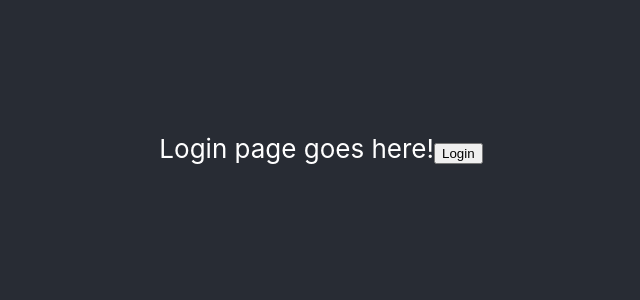
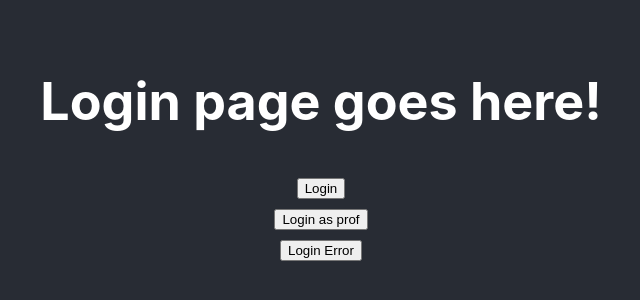
Before and after one commit to SWE-Team-1/attendancetracker, a React (Create React App) app in the folder attendance_tracker_app/: page / in a window 1280 px wide. Shown: the part 252-552 px from the top of the page, without its empty margins (319-959 px from the left). Built offline with nearby package versions, Linux system fonts and the light colour scheme.

Commit message:
Student / prof logins and dummy authentication

```diff
--- a/attendance_tracker_app/src/App.js
+++ b/attendance_tracker_app/src/App.js
@@ -7,23 +7,36 @@ class App extends React.Component {
   constructor (props) {
     super(props)
     // We can store user info in this top-level component
+    // prof is only true once user can be identifed as such
     this.state = {
       user: null,
+      prof: false,
       loggedin: false
     }
+    // Set up URL routing with react router...
+    this.login = this.login.bind(this)
+    this.loginProf = this.loginProf.bind(this)
   }
 
-  login (credentials) {
-    // Secure Login with backend indentification, for now just grant access by default
-    console.log('credentialt: ', credentials)
-    this.setState({ loggedin: !this.state.loggedin })
+  login () {
+    this.setState({ loggedin: true })
+  }
+
+  loginProf () {
+    this.setState({ prof: true, loggedin: true })
+  }
+
+  logout () {
+    this.setState({ prof: false, loggedin: false })
   }
 
   render () {
     return (
       <div className='App'>
         <div className='App-header'>
-          {this.state.loggedin ? <View /> : <Login login={() => this.login()} />}
+          {this.state.loggedin
+            ? <View user={this.state.user} prof={this.state.prof} logout={() => this.logout()} />
+            : <Login login={() => this.login()} loginProf={() => this.loginProf()} />}
         </div>
       </div>
     )
--- a/attendance_tracker_app/src/Login.js
+++ b/attendance_tracker_app/src/Login.js
@@ -3,17 +3,32 @@ import React from 'react'
 class Login extends React.Component {
   constructor (props) {
     super(props)
-    // Store local variable is state, not needed for now
     this.state = {
-      states: false
+      error: null
+    }
+    // This page should be a form that sends all feild's value to the login function on submit
+  }
+
+  verifyLogin (credentials, unsecurepassword) {
+    // Secure Login with backend indentification, for now just grant access by default
+    if (unsecurepassword === 'unsecure-password') {
+      if (credentials === 'prof') this.props.loginProf()
+      else this.props.login()
+    } else {
+      this.setState({ error: 'Incorrect credentials, try again' })
     }
   }
 
   render () {
     return (
       <div className='Login'>
-        Login page goes here!
-        <button onClick={() => this.props.login('test credentials')}>Login</button>
+        <h1>Login page goes here!</h1>
+        <h3>{this.state.error}</h3>
+        <button onClick={() => this.verifyLogin('test credentials', 'unsecure-password')}>Login</button>
+        <div />
+        <button onClick={() => this.verifyLogin('prof', 'unsecure-password')}>Login as prof</button>
+        <div />
+        <button onClick={() => this.verifyLogin('test credentials', 'not unsecure-password')}>Login Error</button>
       </div>
     )
   }
--- a/attendance_tracker_app/src/View.js
+++ b/attendance_tracker_app/src/View.js
@@ -12,9 +12,9 @@ class View extends React.Component {
   render () {
     return (
       <div className='View'>
-        <div className='App-logo'>
-          View page goes here!
-        </div>
+        <h1>View page goes here!</h1>
+        <p>User is a {this.props.prof ? 'prof' : 'student'}</p>
+        <button onClick={() => this.props.logout()}>Logout</button>
       </div>
     )
   }
```
